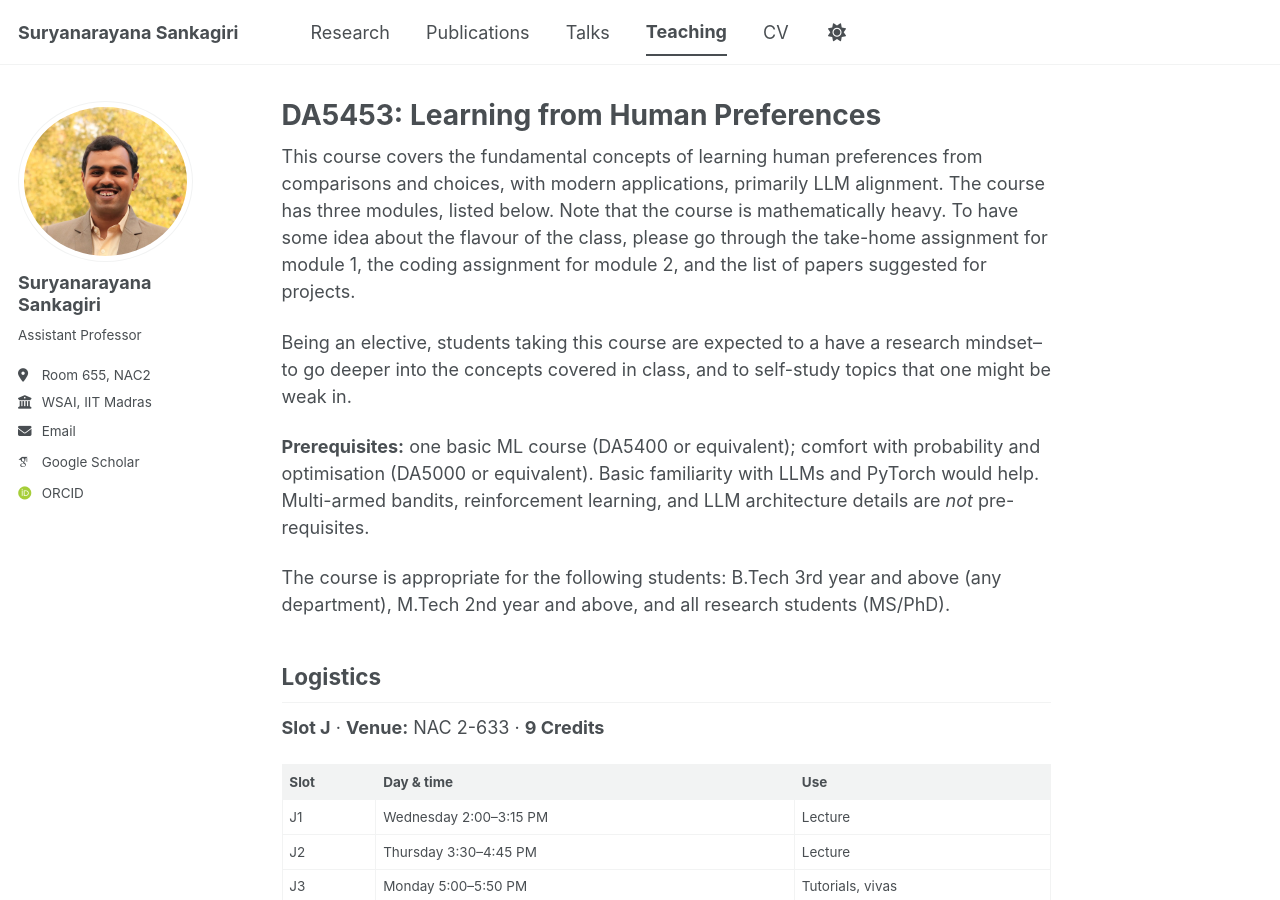
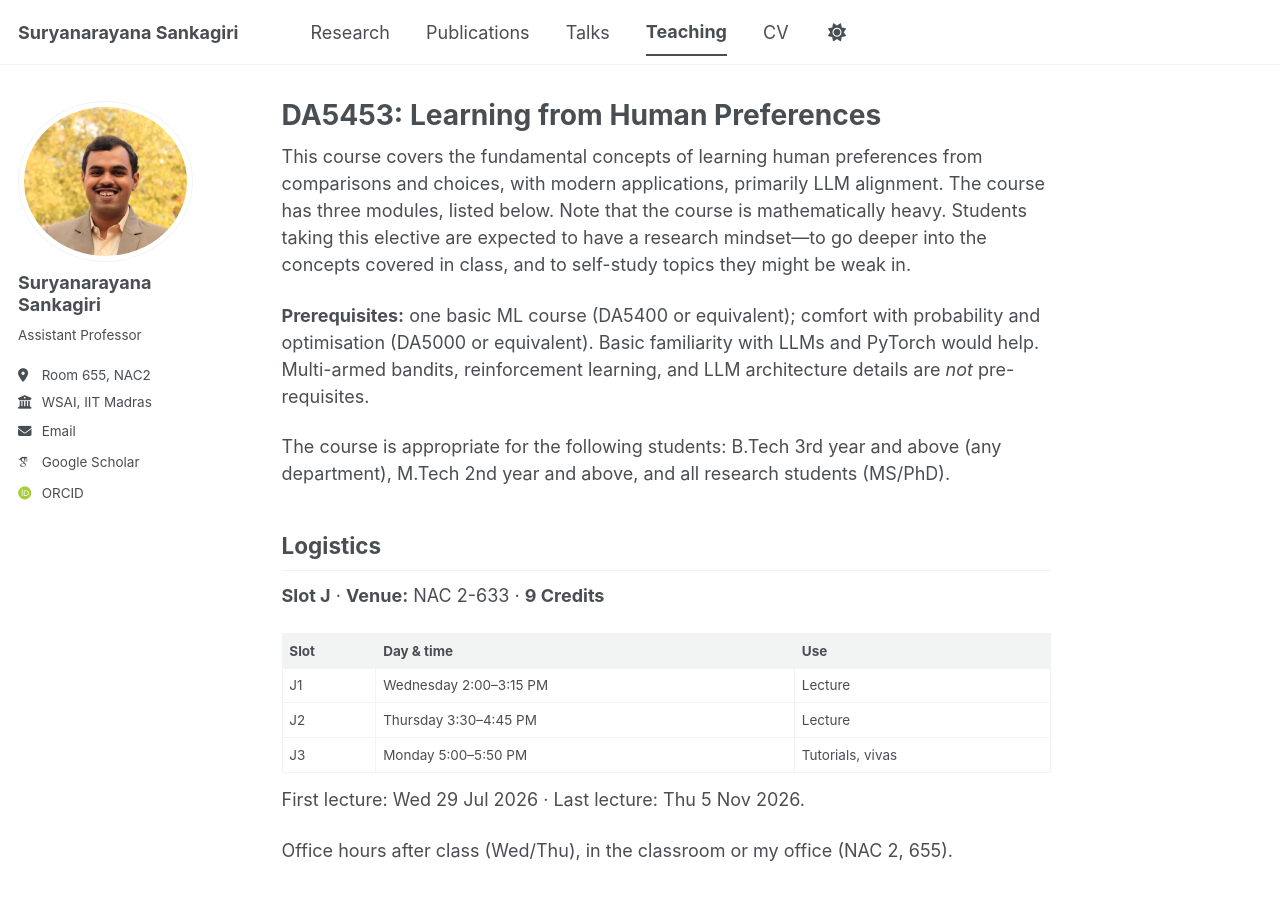
Before and after one commit to sankagiri/sankagiri.github.io, a Jekyll site: the page built from _teaching/2026-07-01-da5453.md, in a window 1280 px wide and 900 px high. Built offline with Jekyll 4.4.1, drawn with Linux system fonts in a browser that asks for light colours; some web fonts are replaced; a script bundle is joined from its source files by our own code; library files that are not in the unit come from our copies.

Commit message:
Simplify the DA5453 course introduction

```diff
--- a/_teaching/2026-07-01-da5453.md
+++ b/_teaching/2026-07-01-da5453.md
@@ -5,10 +5,7 @@ permalink: /teaching/2026-da5453
 excerpt: July–November 2026
 ---
 
-This course covers the fundamental concepts of learning human preferences from comparisons and choices, with modern applications, primarily LLM alignment. The course has three modules, listed below. Note that the course is mathematically heavy.
-To have some idea about the flavour of the class, please go through the take-home assignment for module 1, the coding assignment for module 2, and the list of papers suggested for projects.
-
-Being an elective, students taking this course are expected to a have a research mindset--to go deeper into the concepts covered in class, and to self-study topics that one might be weak in.
+This course covers the fundamental concepts of learning human preferences from comparisons and choices, with modern applications, primarily LLM alignment. The course has three modules, listed below. Note that the course is mathematically heavy. Students taking this elective are expected to have a research mindset—to go deeper into the concepts covered in class, and to self-study topics they might be weak in.
 
 **Prerequisites:** one basic ML course (DA5400 or equivalent); comfort with
 probability and optimisation (DA5000 or equivalent). Basic familiarity with LLMs and PyTorch would help.
```
